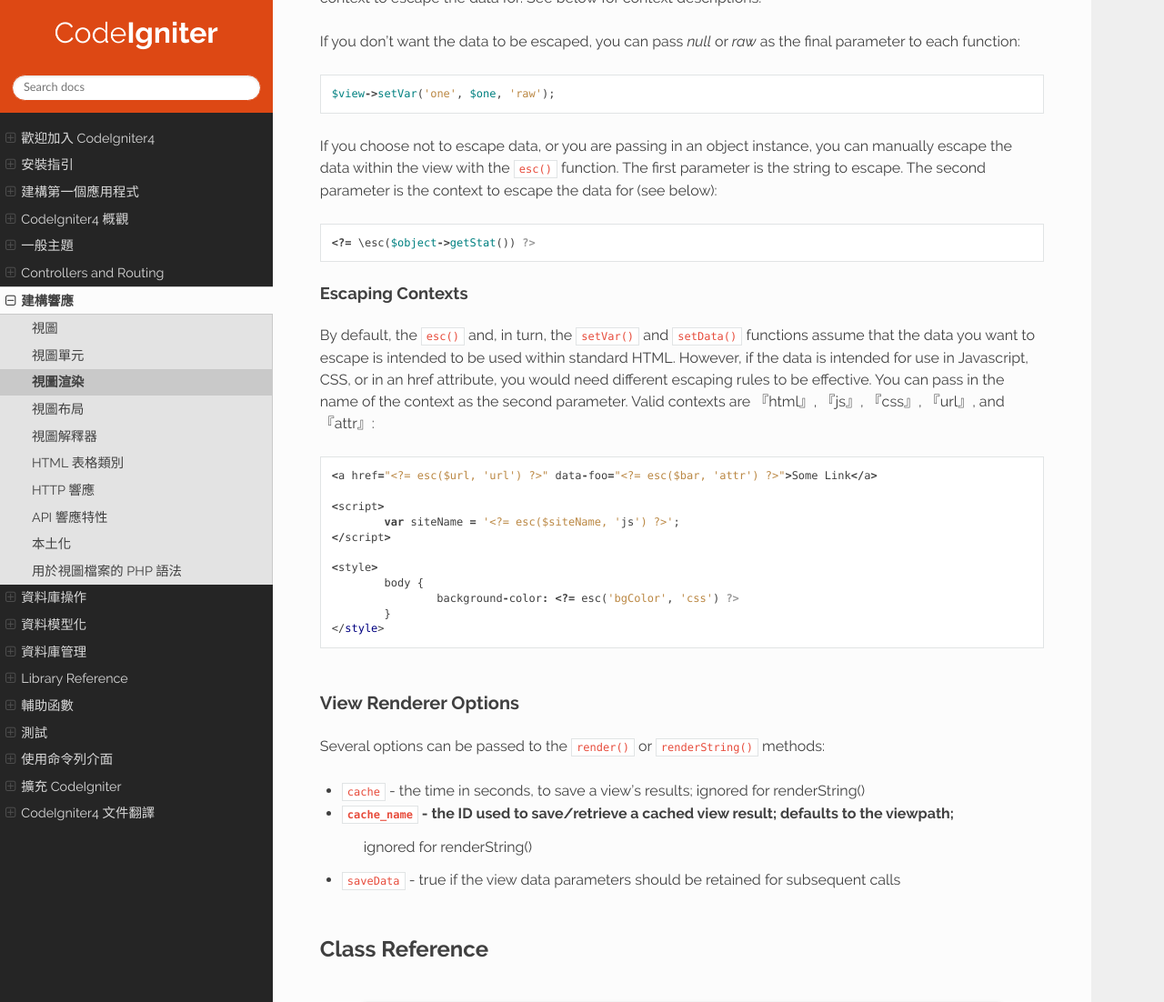
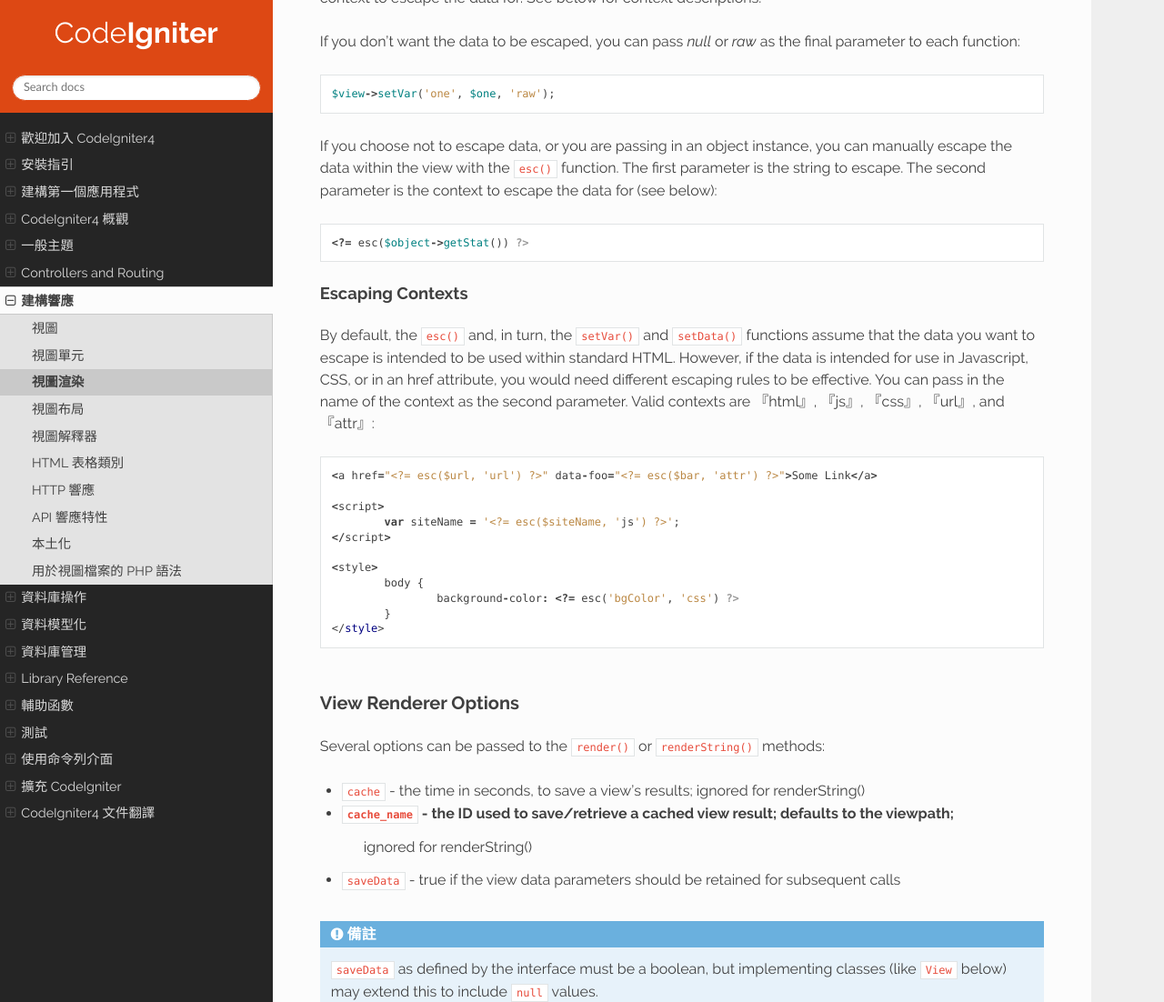
Before and after one commit to monkenWu/codeIgniter4-taiwan-User-Guide, a Sphinx documentation site: the page built from source/outgoing/view_renderer.rst, in a window 1280 px wide and 1400 px high, scrolled down 1703 px, cut to the strip 0-1102 px from the top of the window. Shown: the whole strip at 91% size. Built offline with Sphinx 7.4.7 and the Read the Docs theme 2.0.0, drawn with Linux system fonts in a browser that asks for light colours.

Commit message:
outgoing 同步

```diff
--- a/source/outgoing/table.rst
+++ b/source/outgoing/table.rst
@@ -7,10 +7,6 @@
 
 .. contents::
   :local:
-
-.. raw:: html
-
-  <div class="custom-index container"></div>
 
 *********************
 Using the Table Class
--- a/source/outgoing/view_cells.rst
+++ b/source/outgoing/view_cells.rst
@@ -25,7 +25,7 @@
     // Passing Parameter String
     <?= view_cell('\App\Libraries\Blog::recentPosts', 'category=codeigniter, limit=5') ?>
 
-    public function recentPosts(array $params=[])
+    public function recentPosts(array $params = [])
     {
         $posts = $this->blogModel->where('category', $params['category'])
                                  ->orderBy('published_on', 'desc')
@@ -40,7 +40,7 @@
 
     <?= view_cell('\App\Libraries\Blog::recentPosts', 'category=codeigniter, limit=5') ?>
 
-    public function recentPosts(int $limit, string $category)
+    public function recentPosts(string $category, int $limit)
     {
         $posts = $this->blogModel->where('category', $category)
                                  ->orderBy('published_on', 'desc')
--- a/source/outgoing/view_renderer.rst
+++ b/source/outgoing/view_renderer.rst
@@ -70,7 +70,7 @@
 the view with the ``esc()`` function. The first parameter is the string to escape. The second parameter is the
 context to escape the data for (see below)::
 
-	<?= \esc($object->getStat()) ?>
+	<?= esc($object->getStat()) ?>
 
 Escaping Contexts
 -----------------
@@ -102,17 +102,20 @@
 		ignored for renderString()
 -   ``saveData`` - true if the view data parameters should be retained for subsequent calls
 
+.. note:: ``saveData`` as defined by the interface must be a boolean, but implementing
+	classes (like ``View`` below) may extend this to include ``null`` values.
+
 Class Reference
 ***************
 
 .. php:class:: CodeIgniter\\View\\View
 
-	.. php:method:: render($view[, $options[, $saveData=false]]])
+	.. php:method:: render($view[, $options[, $saveData=false]])
                 :noindex:
 
-		:param  string  $view: File name of the view source
-		:param  array   $options: Array of options, as key/value pairs
-		:param  boolean $saveData: If true, will save data for use with any other calls, if false, will clean the data after rendering the view.
+		:param  string       $view: File name of the view source
+		:param  array        $options: Array of options, as key/value pairs
+		:param  boolean|null $saveData: If true, will save data for use with any other calls. If false, will clean the data after rendering the view. If null, uses the config setting.
 		:returns: The rendered text for the chosen view
 		:rtype: string
 
@@ -120,12 +123,12 @@
 
 			echo $view->render('myview');
 
-	.. php:method:: renderString($view[, $options[, $saveData=false]]])
+	.. php:method:: renderString($view[, $options[, $saveData=false]])
                 :noindex:
 
-		:param  string  $view: Contents of the view to render, for instance content retrieved from a database
-		:param  array   $options: Array of options, as key/value pairs
-		:param  boolean $saveData: If true, will save data for use with any other calls, if false, will clean the data after rendering the view.
+		:param  string       $view: Contents of the view to render, for instance content retrieved from a database
+		:param  array        $options: Array of options, as key/value pairs
+		:param  boolean|null $saveData: If true, will save data for use with any other calls. If false, will clean the data after rendering the view. If null, uses the config setting.
 		:returns: The rendered text for the chosen view
 		:rtype: string
 
```
Also changed, not shown: source/outgoing/localization.rst (+5 -3 lines), source/outgoing/response.rst (+25 -9 lines), source/outgoing/view_parser.rst (+4 -4 lines).
